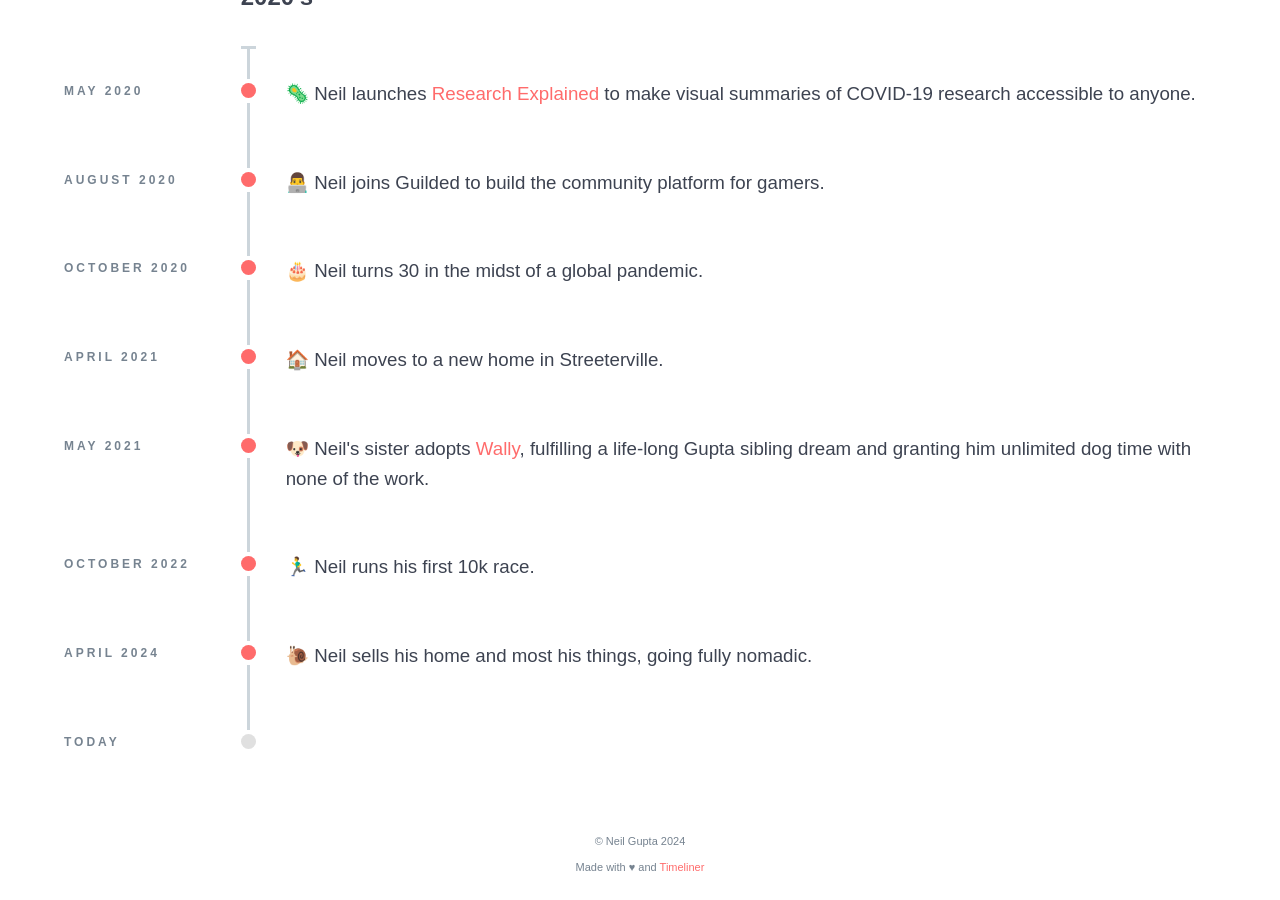
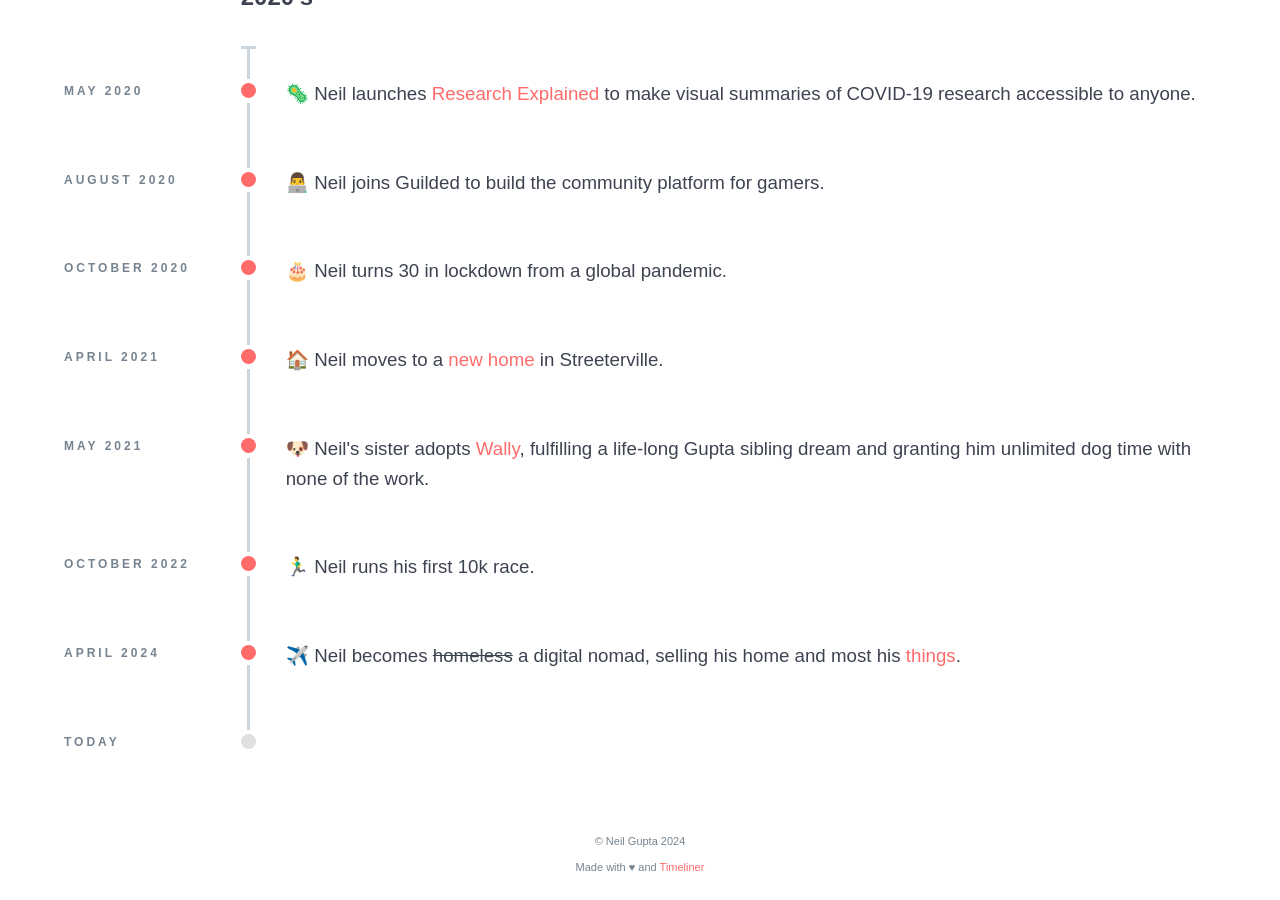
Before and after one commit to neilgupta/timeliner, a Jekyll site: the page built from index.html, in a window 1280 px wide and 900 px high, scrolled down 4163 px. Built offline with Jekyll 4.4.1, drawn with Linux system fonts in a browser that asks for light colours; some of the changed text lies outside the part shown.

Commit message:
wordsmith

```diff
--- a/_config.yml
+++ b/_config.yml
@@ -16,7 +16,7 @@ show_today: true
 # Each period has a list of events formatted as `- date: title`. If you don't want to have period dividers, leave out the name field.
 periods:
   - events:
-    - October 1990: "👶 Neil is born in Michigan."
+    - October 1990: "👶 Neil is born in Michigan. Hello world!"
     - December 1990: "✈️ Neil moves to California."
     - August 1994: "👶 Neil's sister, Nandini, is born."
     - February 1995: "💩 Neil splatters poop on his walls while swinging a garbage bag with a dirty diaper. This is his first physics lesson."
@@ -26,7 +26,7 @@ periods:
     - June 1999: "🔥 Neil's internet connection is upgraded from dial-up to 6mbps DSL. He starts tinkering with web development. And Napster."
   - name: 2000's
     events:
-    - October 2000: "🎂 Neil turns 10. It's a new millennium."
+    - October 2000: "🎂 Neil turns 10 as the dot-com bubble collapses. It's a new millennium."
     - August 2002: "🎓 Neil starts middle school."
     - August 2002: "🧮 Neil gets a TI-83 Plus Silver Edition calculator that he uses to program games in BASIC during class."
     - September 2002: "🏹 Neil earns his Arrow of Light, graduating from a Cub Scout to Boy Scout."
@@ -43,7 +43,7 @@ periods:
   - name: 2010's
     events:
     - June 2010: "✈️ Neil studies abroad in Paris."
-    - October 2010: 🎂 Neil turns 20.
+    - October 2010: 🎂 Neil turns 20 amidst the Great Recession.
     - October 2011: 🏆 Neil becomes a ThinkChicago Fellow.
     - December 2011: >-
         💻 Neil works with <a href="https://vimeo.com/33098706" target="_blank" rel="noopener" title="Watch a slideshow of
@@ -66,7 +66,7 @@ periods:
     - May 2015: 👨‍💻 Neil joins Instructure to build educational software again.
     - July 2015: 🤕 Neil gets hit by a bicyclist named Neil G. He wakes up in the hospital with 14 stitches on his face but no new superpowers.
     - November 2015: 🏠 Neil buys his first home in South Loop.
-    - January 2018: 🧠 Neil builds an AI to manage his home for him.
+    - January 2018: 🤖 Neil builds an AI to manage his home for him.
     - September 2018: 🛠 Neil turns his second bedroom into a prototyping lab with four 3D printers and a soldering bench.
     - January 2019: 🏆 Neil receives a grant from Y Combinator to keep building his smart home tech.
     - April 2019: >-
@@ -77,8 +77,8 @@ periods:
         🦠 Neil launches <a href="https://researchexplained.neil.gg" target="_blank" rel="noopener">Research Explained</a> to make visual
         summaries of COVID-19 research accessible to anyone.
     - August 2020: 👨‍💻 Neil joins Guilded to build the community platform for gamers.
-    - October 2020: 🎂 Neil turns 30 in the midst of a global pandemic.
-    - April 2021: 🏠 Neil moves to a new home in Streeterville.
+    - October 2020: 🎂 Neil turns 30 in lockdown from a global pandemic.
+    - April 2021: 🏠 Neil moves to a <a href="https://iframe.videodelivery.net/eff74a655073268af5709eb38cd42104" target="_blank" rel="noopener" title="Tour my home">new home</a> in Streeterville.
     - May 2021: 🐶 Neil's sister adopts <a href="https://photos.neil.gg/wally" target="_blank" title="Meet our beautiful greyhound!">Wally</a>, fulfilling a life-long Gupta sibling dream and granting him unlimited dog time with none of the work.
     - October 2022: 🏃‍♂️ Neil runs his first 10k race.
-    - April 2024: 🐌 Neil sells his home and most his things, going fully nomadic.
+    - April 2024: ✈️ Neil becomes <strike>homeless</strike> a digital nomad, selling his home and most his <a href="https://neil.gg/uses/" target="_blank" title="My daily drivers and favorite things">things</a>.
```
